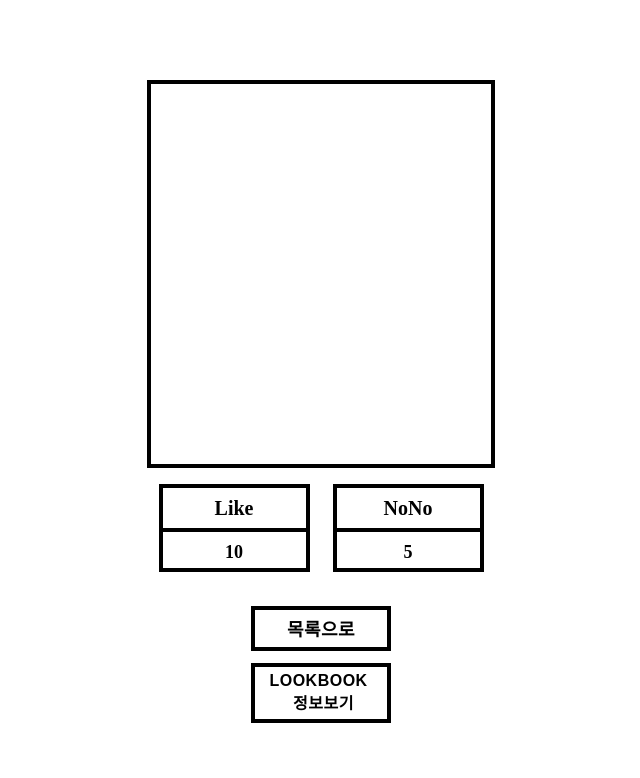
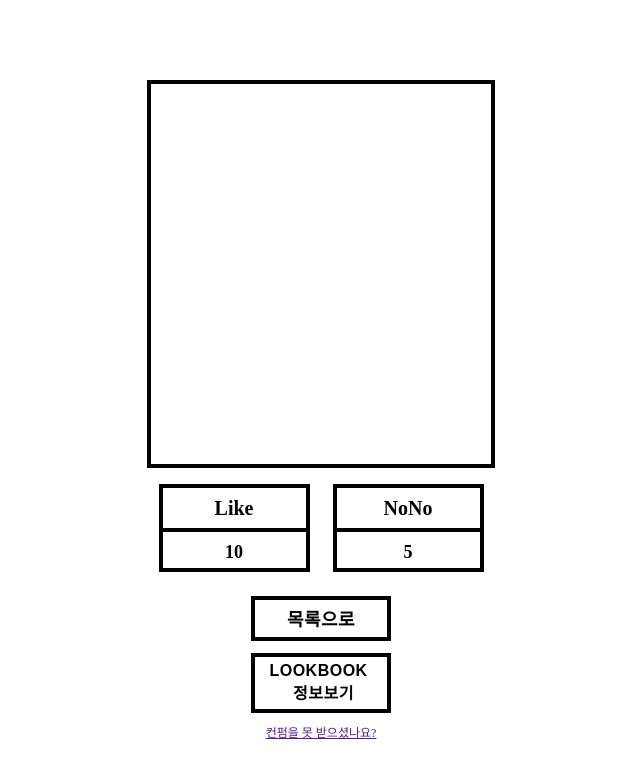
Before and after one commit to M-U-I-N-D-O/muindo-client, a React (Create React App) app in the folder client/: page /my_page_closet_detail in a window 1280 px wide. Shown: the top 778 px of the page, without its empty margins (319-959 px from the left). Built offline with nearby package versions, Linux system fonts and the light colour scheme.

Commit message:
Feat : myPage closet detail에 컨펌 못 받았을 경우 이동할 링크 추가

```diff
--- a/client/src/pages/MyPage/closetDetail.js
+++ b/client/src/pages/MyPage/closetDetail.js
@@ -74,7 +74,7 @@ const useStyles = makeStyles((theme) => ({
     width: '325px',
     // border: 'solid 4px',
     height: '70px',
-    marginTop: '15px',
+    marginTop: '5px',
     alignItems: 'center',
     justifyContent: 'center',
     fontSize: '20px',
@@ -91,6 +91,11 @@ const useStyles = makeStyles((theme) => ({
     fontSize: '20px',
     fontWeight: 'bold',
     border: 'solid 4px',
+  },
+  confirmLink: {
+    marginTop: '10px',
+    marginBottom: '10px',
+    fontSize: '12px',
   },
 }));
 
@@ -161,6 +166,9 @@ export default function MyPageClosetDetail() {
           <MenuItem>컨펌을 못받으셨나요?</MenuItem>
         </Menu> */}
       </div>
+      <a href="" className={classes.confirmLink} target="_blank" rel="noreferrer">
+        컨펌을 못 받으셨나요?
+      </a>
     </div>
   );
 }
```
